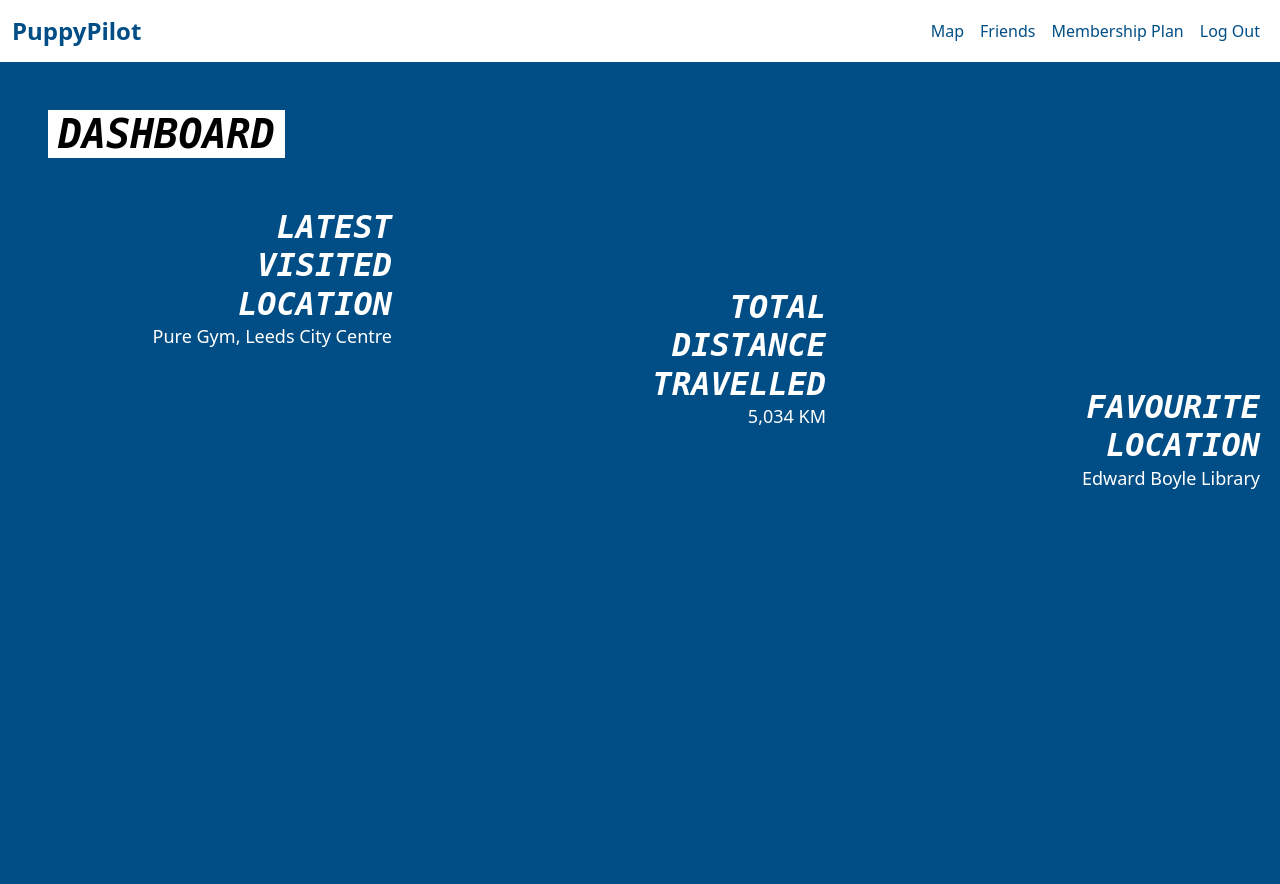
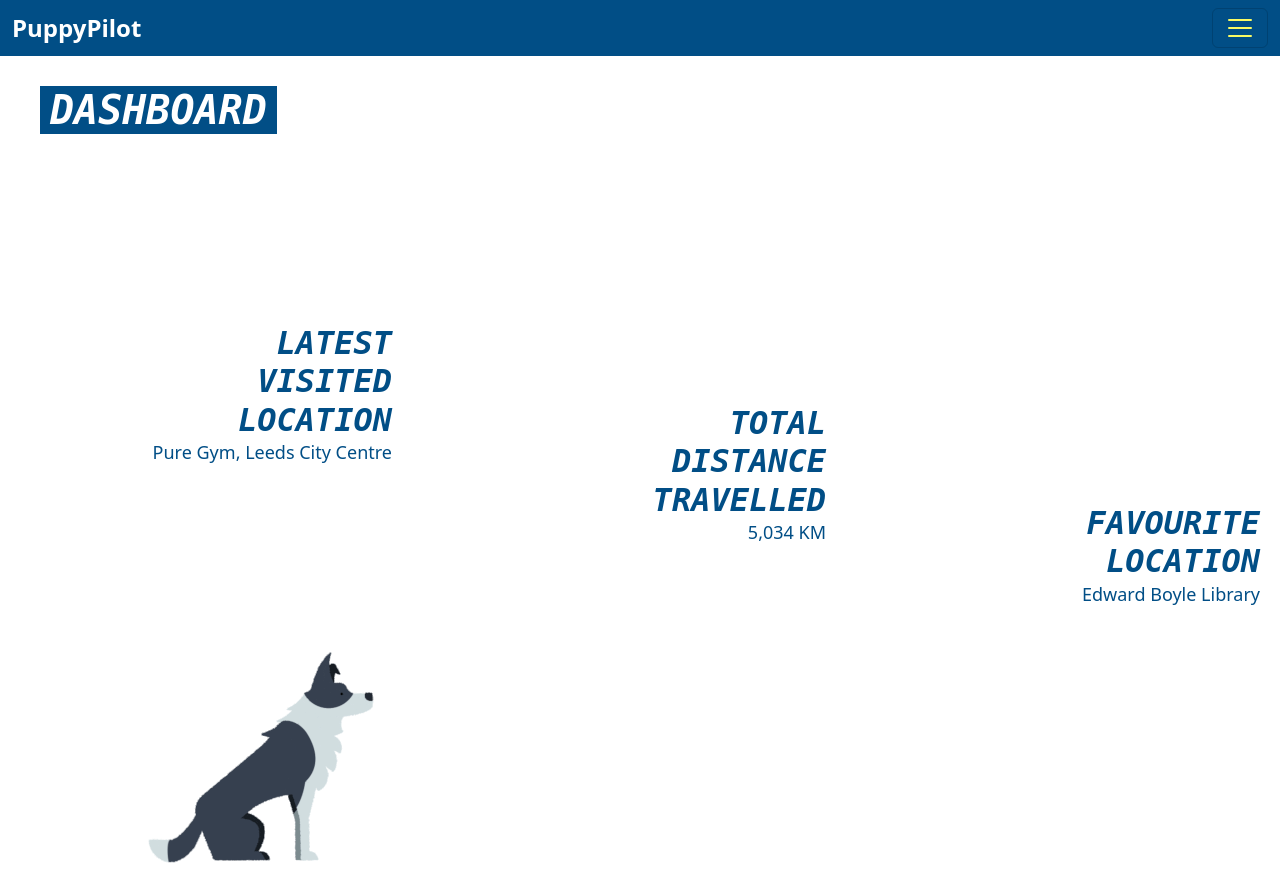
Before and after one commit to shasha-nabila/Journey-Tracker-App, a Flask app: page /dashboard in a window 1280 px wide. Before the commit the page ends 489 px from the top, so only its background shows below. Run offline with Flask 3, Linux system fonts and the light colour scheme; the visitor is signed in with stand-in values (Sample User, id 1); some libraries are stand-ins or nearby versions.

Commit message:
UI update(gif added)

```diff
--- a/app/static/style.css
+++ b/app/static/style.css
@@ -46,6 +46,47 @@ header {
 .flash-message {
     margin-top: 5px;
 }
+
+/* Navbar Styles */
+.navbar-custom {
+    background-color: #014E86;
+    margin-top: 0;
+    /* Set navbar background color */
+}
+
+.navbar-custom .navbar-brand-custom {
+    font-size: 24px;
+    font-weight: bold;
+    color: #ffffff;
+    text-decoration: none;
+    /* Customize navbar brand styles */
+}
+
+.navbar-custom .navbar-toggler-icon {
+    background-image: ;
+    /* Change color of toggler icon */
+}
+
+.navbar-custom .nav-item {
+    display: flex;
+    gap: 20px;
+}
+
+.navbar-custom .nav-item a {
+    text-decoration: none;
+    padding: 5px 10px;
+    border-radius: 5px;
+    color: #ffffff;
+}
+
+.navbar-custom .nav-item a:hover {
+    background-color: #ffffff;
+    color: #ffffff;
+    /* Change background color and text color on hover */
+}
+
+
+
 
 
 /* Landing Page */
@@ -131,8 +175,10 @@ h1 {
 
 /* User Dashboard Page */
 
+
+
 .background {
-    background-image: ;
+    background-color: #ffffff ;
     background-repeat: no-repeat;
     background-position: bottom center;
     background-size: 100% auto;
@@ -140,21 +186,24 @@ h1 {
 }
 
 .dashboard-header h1 {
-    color: #000000 !important;
+    color: #ffffff !important;
     font-family: monospace !important;
     font-weight: bolder;
     font-style: italic;
+    position: relative; /* Make it a positioned element */
+    top: 30px; /* Adjust the top position */
+    right: -40px; /* Adjust the right position */
 }
 
 .highlighted {
-    background-color: #ffffff !important;
+    background-color: #014E86 !important;
     padding: 0 10px;
     display: inline-block;
     /* Makes the div only as wide as its content */
 }
 
 .dashboard {
-    margin-top: 30px;
+    margin-top: 200px;
     display: flex;
     justify-content: space-between;
     padding: 20px;
@@ -166,6 +215,17 @@ h1 {
     /* Set a fixed percentage width for each section */
 }
 
+.dashboard-gif {
+    position: absolute;
+    bottom: 0;
+    left: 0;
+    width: 600px; /* Adjusted width to make the image bigger */
+    height: auto;
+    transform: scaleX(-1); /* Invert the image horizontally */
+}
+
+
+
 .title-word {
     display: block;
     text-align: right;
@@ -174,12 +234,13 @@ h1 {
 .section-content {
     text-align: right;
     font-size: large;
+    color: #014E86 !important;
 }
 
 h2 {
     font-family: monospace;
     font-weight: bold !important;
-    color: #ffffff !important;
+    color: #014E86 !important;
     font-style: italic;
     margin: 0 !important;
 }
--- a/app/templates/confirm_change_plan.html
+++ b/app/templates/confirm_change_plan.html
@@ -5,7 +5,6 @@
 {% block content %}
 <div class="container d-flex justify-content-center align-items-center" style="height: 100vh;">
     <div class="text-center">
-        <h1 class="mb-4">Confirm Plan Change</h1>
         <div class="card confirm-plan-change mx-auto" style="max-width: 500px;">
             <div class="card-body">
                 <p class="card-text">Are you sure you want to cancel your current plan and change to a new one?</p>
--- a/app/templates/dashboard.html
+++ b/app/templates/dashboard.html
@@ -15,9 +15,9 @@
 
 <body>
     <header>
-        <nav class="navbar navbar-expand-lg sticky-top navbar-dark">
+        <nav class="navbar navbar-custom">
             <div class="container-fluid">
-                <a class="navbar-brand" href="{{ url_for('main.dashboard') }}">PuppyPilot</a>
+                <a class="navbar-brand-custom" href="{{ url_for('main.dashboard') }}">PuppyPilot</a>
                 <button class="navbar-toggler" type="button" data-bs-toggle="collapse"
                     data-bs-target="#navbarNavDropdown" aria-controls="navbarNavDropdown" aria-expanded="false"
                     aria-label="Toggle navigation">
@@ -43,8 +43,9 @@
         </nav>
     </header>
 
+
     <div class="background">
-        <div class="dashboard-header mt-5 ms-5">
+        <div class="dashboard-header">
             <h1><span class="highlighted">DASHBOARD</span></h1>
         </div>
 
@@ -77,8 +78,12 @@
                 <div class="section-content">
                     <p>Edward Boyle Library</p>
                 </div>
+
             </div>
         </section>
+        <div class="dashboard">
+            <img class="dashboard-gif" src="{{ url_for('static', filename='image/dog_dashboard.gif') }}" alt="Your GIF Description">
+        </div>
     </div>
 
 </body>
--- a/app/templates/success.html
+++ b/app/templates/success.html
@@ -46,6 +46,9 @@
     <div class="subscription-success">
         <h1>Subscription successful!</h1>
         <p>Thank you for subscribing.</p>
+        <div class="subscription-success">
+            <img class="subscription-success-gif" src="{{ url_for('static', filename='image/sucessPage.gif') }}" alt="Your GIF Description">
+        </div>
     </div>
 
 </body>
--- a/distance.csv
+++ b/distance.csv
@@ -42,3 +42,9 @@ distance,upload_time
 1266.6118145462758,2024-04-04 14:21:46
 1266.6118145462758,2024-04-05 13:07:57
 1266.6118145462758,2024-04-05 13:08:44
+1266.6118145462758,2024-04-22 12:50:56
+1266.6118145462758,2024-04-22 12:52:20
+1266.6118145462758,2024-04-22 14:21:20
+1266.6118145462758,2024-04-22 14:29:53
+1266.6118145462758,2024-04-28 23:25:45
+1266.6118145462758,2024-04-28 23:25:53
--- a/points.csv
+++ b/points.csv
@@ -42,3 +42,9 @@ University of Leeds,53.8066815,-1.5550328,"University of Leeds, Woodhouse, Leeds
 University of Leeds,53.8066815,-1.5550328,"University of Leeds, Woodhouse, Leeds LS2 9JT, United Kingdom",Leeds Station,53.7959918,-1.5484392,"Leeds Station, Leeds LS1 4DT, United Kingdom",2024-04-04 14:21:46
 University of Leeds,53.8066815,-1.5550328,"University of Leeds, Woodhouse, Leeds LS2 9JT, United Kingdom",Leeds Station,53.7959918,-1.5484392,"Leeds Station, Leeds LS1 4DT, United Kingdom",2024-04-05 13:07:57
 University of Leeds,53.8066815,-1.5550328,"University of Leeds, Woodhouse, Leeds LS2 9JT, United Kingdom",Leeds Station,53.7959918,-1.5484392,"Leeds Station, Leeds LS1 4DT, United Kingdom",2024-04-05 13:08:44
+University of Leeds,53.8066815,-1.5550328,"University of Leeds, Woodhouse, Leeds LS2 9JT, United Kingdom",Leeds Station,53.7959918,-1.5484392,"Leeds Station, Leeds LS1 4DT, United Kingdom",2024-04-22 12:50:56
+University of Leeds,53.8066815,-1.5550328,"University of Leeds, Woodhouse, Leeds LS2 9JT, United Kingdom",Leeds Station,53.7959918,-1.5484392,"Leeds Station, Leeds LS1 4DT, United Kingdom",2024-04-22 12:52:20
+University of Leeds,53.8066815,-1.5550328,"University of Leeds, Woodhouse, Leeds LS2 9JT, United Kingdom",Leeds Station,53.7959918,-1.5484392,"Leeds Station, Leeds LS1 4DT, United Kingdom",2024-04-22 14:21:20
+University of Leeds,53.8066815,-1.5550328,"University of Leeds, Woodhouse, Leeds LS2 9JT, United Kingdom",Leeds Station,53.7959918,-1.5484392,"Leeds Station, Leeds LS1 4DT, United Kingdom",2024-04-22 14:29:53
+University of Leeds,53.8066815,-1.5550328,"University of Leeds, Woodhouse, Leeds LS2 9JT, United Kingdom",Leeds Station,53.7959918,-1.5484392,"Leeds Station, Leeds LS1 4DT, United Kingdom",2024-04-28 23:25:45
+University of Leeds,53.8066815,-1.5550328,"University of Leeds, Woodhouse, Leeds LS2 9JT, United Kingdom",Leeds Station,53.7959918,-1.5484392,"Leeds Station, Leeds LS1 4DT, United Kingdom",2024-04-28 23:25:53
```
Also changed, not shown: other parts of app/static/style.css (+36 -25 lines), app/templates/landing.html (+6 -6 lines), app/static/image/20240428_232545_route.png (added), app/static/image/20240428_232553_route.png (added), app/static/image/dog_dashboard.gif (added), app/static/image/sucessPage.gif (added).
